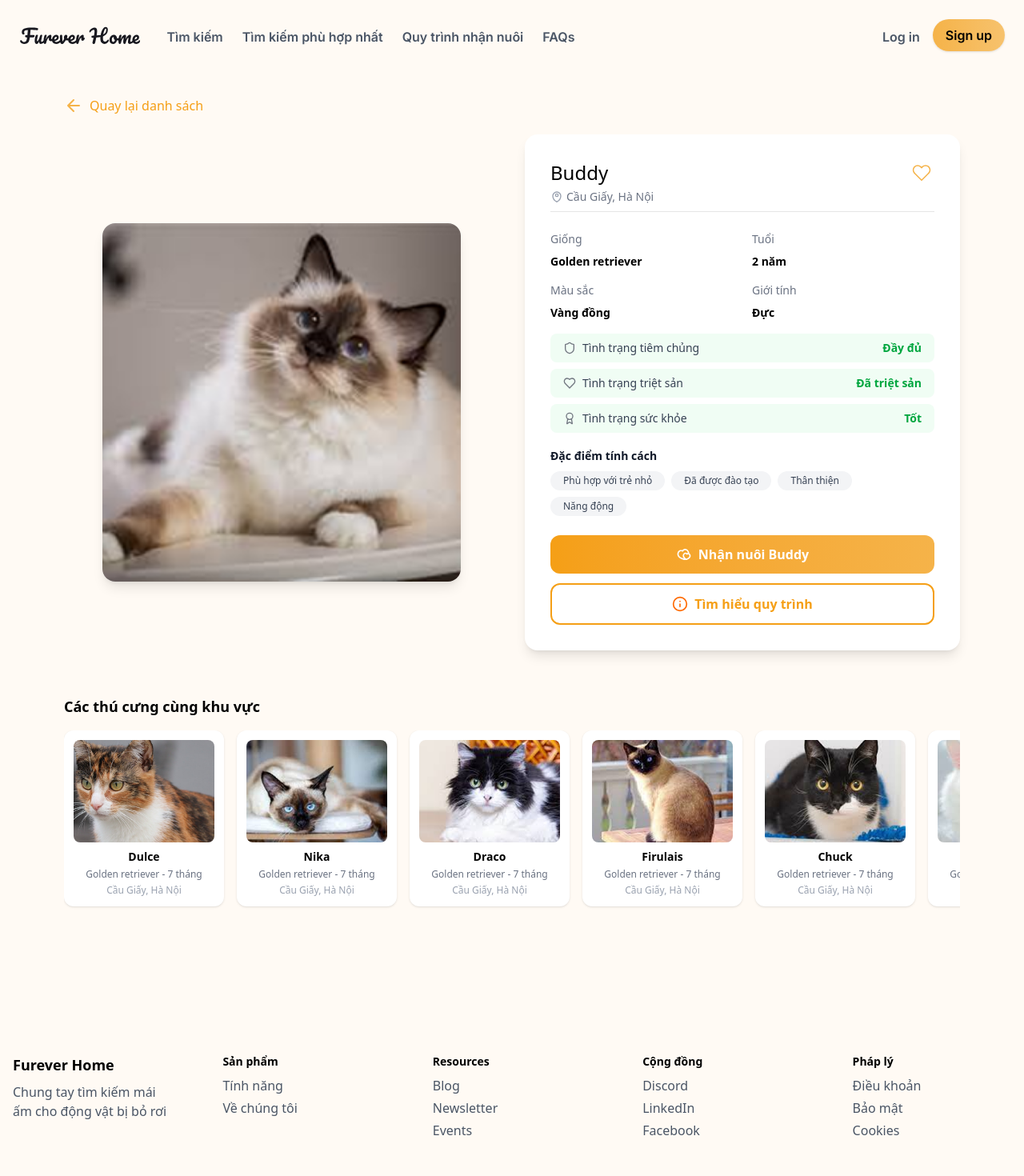
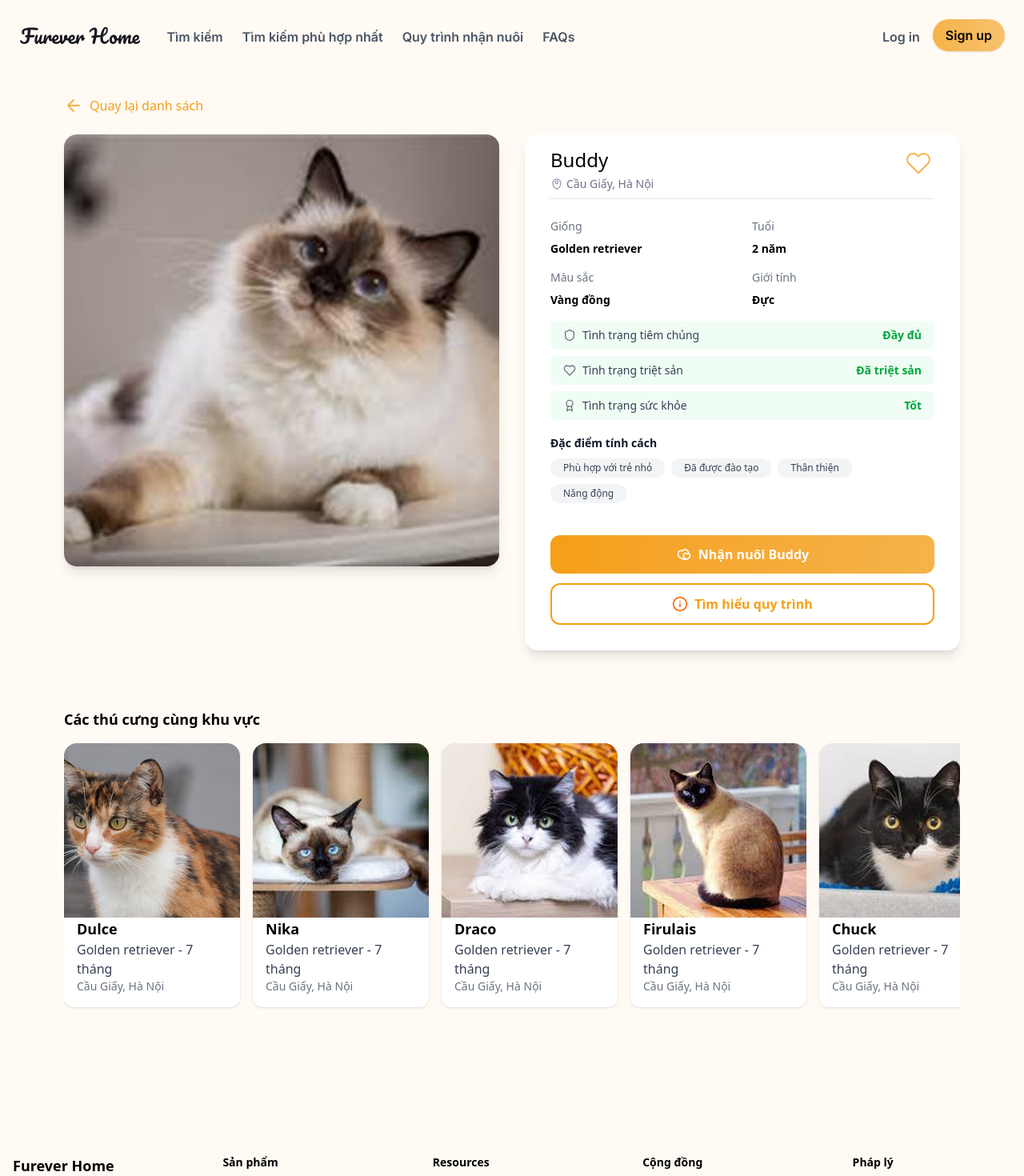
Before and after one commit to thinh241006/VirtualPet_fe, a React (Vite) app: page /pet/1 in a window 1280 px wide. Shown: the top 1470 px of the page at 80% size. Built offline with nearby package versions, Linux system fonts and the light colour scheme.

Commit message:
update layout and PetCard section in PetDetailPage

```diff
--- a/src/views/pages/pet/PetDetailPage.tsx
+++ b/src/views/pages/pet/PetDetailPage.tsx
@@ -12,7 +12,7 @@ const LocationIcon = () => (
   <svg className="inline-block w-4 h-4 mr-1 text-gray-400" fill="none" stroke="currentColor" strokeWidth="2" viewBox="0 0 24 24"><path strokeLinecap="round" strokeLinejoin="round" d="M12 11.5a2.5 2.5 0 100-5 2.5 2.5 0 000 5z"/><path strokeLinecap="round" strokeLinejoin="round" d="M19.5 10.5c0 7-7.5 11-7.5 11s-7.5-4-7.5-11a7.5 7.5 0 1115 0z"/></svg>
 );
 const HeartIcon = () => (
-  <img src={heartIcon} alt="Heart" className="w-6 h-6" />
+  <img src={heartIcon} alt="Heart" className="w-8 h-8" />
 );
 const VaccineIcon = () => (
   <img src={vaccineIcon} alt="Vaccine" className="w-4 h-4 mr-2" />
@@ -31,6 +31,28 @@ const PawIcon = () => (
 );
 const InfoIcon = () => (
   <svg className="w-5 h-5 inline-block mr-2 text-orange-500" fill="none" stroke="currentColor" strokeWidth="2" viewBox="0 0 24 24"><circle cx="12" cy="12" r="10"/><path strokeLinecap="round" strokeLinejoin="round" d="M12 16v-4M12 8h.01"/></svg>
+);
+
+interface PetProps {
+  id: number;
+  name: string;
+  breed: string;
+  age: string;
+  location: string;
+  image: string;
+}
+
+const PetCard = ({ name, breed, age, location, image }: PetProps) => (
+  <div className="bg-white rounded-xl shadow">
+    <div className="w-full h-50% rounded-t-2xl overflow-hidden">
+      <img src={image} alt={name} className="w-full h-full object-cover" />
+    </div>
+    <div className="px-4 pb-4">
+      <h2 className="text-lg font-semibold">{name}</h2>
+      <p className="text-gray-700">{breed} - {age}</p>
+      <p className="text-sm text-gray-500">{location}</p>
+    </div>
+  </div>
 );
 
 const PetDetailPage: React.FC = () => {
@@ -71,8 +93,8 @@ const PetDetailPage: React.FC = () => {
       {/* Main content */}
       <div className="max-w-6xl mx-auto w-full flex flex-col lg:flex-row gap-8 px-4 pb-8">
         {/* Pet image */}
-        <div className="flex-1 flex items-center justify-center">
-          <div className="bg-white rounded-2xl shadow-lg overflow-hidden w-full max-w-md aspect-square flex items-center justify-center">
+        <div className="flex-1 flex justify-center items-start">
+          <div className="bg-white rounded-2xl shadow-lg overflow-hidden w-full">
             <img
               src={pet.image}
               alt={pet.name}
@@ -82,8 +104,8 @@ const PetDetailPage: React.FC = () => {
         </div>
 
         {/* Pet info card */}
-        <div className="flex-1">
-          <div className="bg-white rounded-2xl shadow-lg p-8 mb-6">
+        <div className="flex-1 flex items-stretch mb-10">
+          <div className="bg-white rounded-2xl shadow-lg px-8 pt-4 pb-8 w-full flex flex-col">
             <div className="flex items-start justify-between mb-2">
               <div>
                 <h1 className="text-2xl font-medium mb-1">{pet.name}</h1>
@@ -157,11 +179,8 @@ const PetDetailPage: React.FC = () => {
         <h2 className="text-lg font-bold mb-4">Các thú cưng cùng khu vực</h2>
         <div className="flex gap-4 overflow-x-auto pb-2">
           {otherPets.map((other) => (
-            <Link key={other.id} to={`/pet/${other.id}`} className="min-w-[200px] max-w-[220px] bg-white rounded-xl shadow p-3 flex flex-col items-center hover:shadow-lg transition">
-              <img src={other.image} alt={other.name} className="w-full h-32 object-cover rounded-lg mb-2" />
-              <div className="font-semibold text-sm mb-1">{other.name}</div>
-              <div className="text-xs text-gray-500 mb-1">{other.breed} - {other.age}</div>
-              <div className="text-xs text-gray-400">{other.location}</div>
+            <Link key={other.id} to={`/pet/${other.id}`} style={{ textDecoration: 'none', color: 'inherit' }} className="min-w-[200px] max-w-[220px] flex-shrink-0">
+              <PetCard {...other} />
             </Link>
           ))}
         </div>
```
